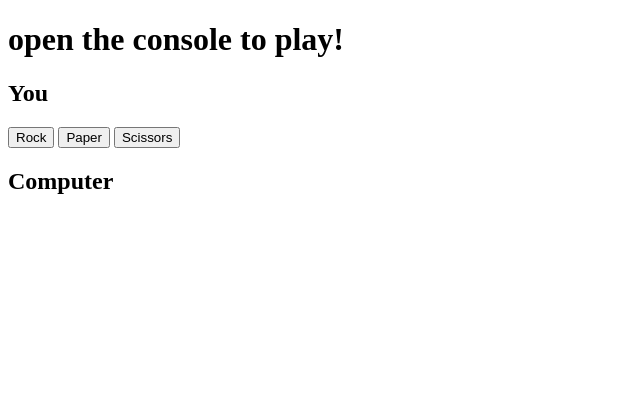
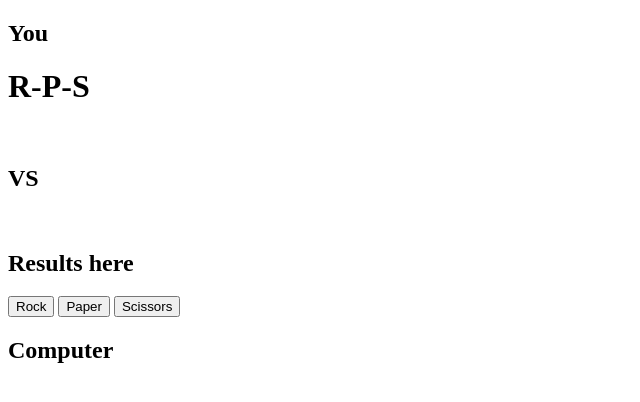
Before and after one commit to benjaAguilar/odin-RockPapperScissors, a plain HTML site: page index.html in a window 1280 px wide. Shown: the whole page, without its empty margins (0-640 px from the left). Drawn offline with Linux system fonts and the light colour scheme.

Commit message:
added html structure to the web

```diff
--- a/index.html
+++ b/index.html
@@ -5,18 +5,29 @@
     <meta name="viewport" content="width=device-width, initial-scale=1.0">
     <title>Rock papper scissors</title>
     <script src="js/script.js" defer></script>
+    <link rel="stylesheet" href="styles/styles.css">
 </head>
 <body>
-    <h1>open the console to play!</h1>
     <div class="user-section">
         <h2>You</h2>
     </div>
     <div class="main">
 
-        <button id="rock-btn">Rock</button>
-        <button id="paper-btn">Paper</button>
-        <button id="scissors-btn">Scissors</button>
+        <h1>R-P-S</h1>
 
+        <div class="displayer">
+            <img src="" alt="">
+            <h2>VS</h2>
+            <img src="" alt="">
+        </div>
+        <div>
+            <h2>Results here</h2>
+        </div>
+        <div>
+            <button id="rock-btn">Rock</button>
+            <button id="paper-btn">Paper</button>
+            <button id="scissors-btn">Scissors</button>
+        </div>
     </div>
     <div class="pc-section">
         <h2>Computer</h2>
```
